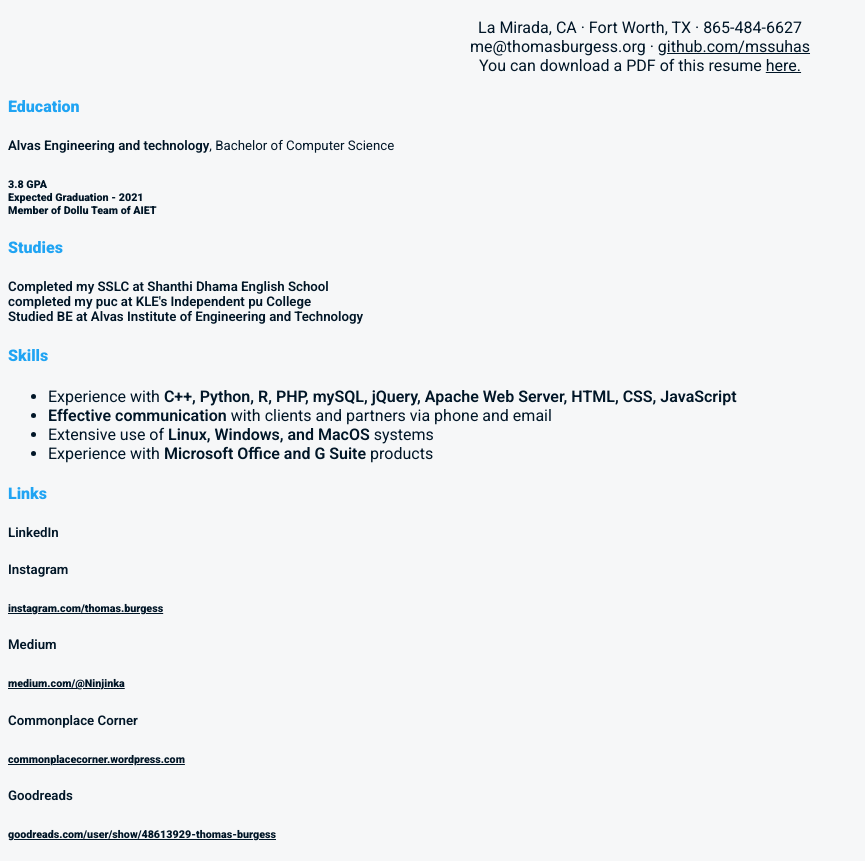
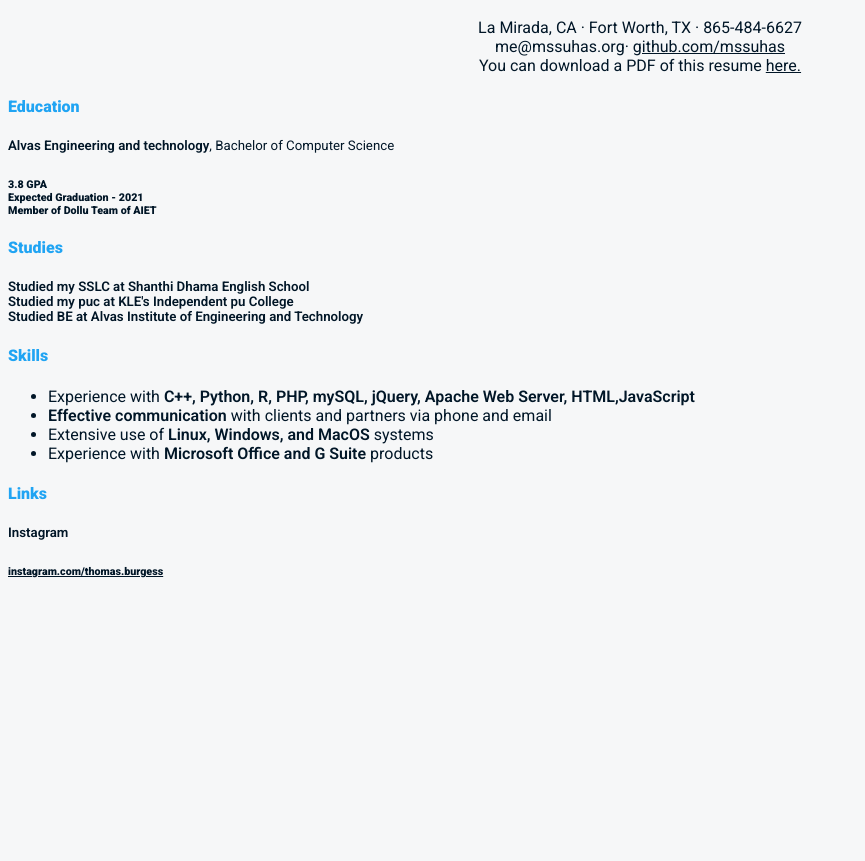
Before and after one commit to mssuhas/mssuhas.github.io, a plain HTML site: page index.html in a window 1280 px wide. Shown: the part 78-939 px from the top of the page, without its empty margins (0-865 px from the left). After the commit the page ends 800 px from the top, so only its background shows below. Drawn offline with Linux system fonts and the light colour scheme.

Commit message:
Update index.html

```diff
--- a/index.html
+++ b/index.html
@@ -59,7 +59,7 @@ h6 {
 	<div class="container-fluid">
 		<!-- Title Section -->
 		<h1 class="title"><span class="boldedBlue">Suhas M S</span></h1>
-		<p class="subtitle">La Mirada, CA &middot; Fort Worth, TX &middot; 865-484-6627<br/>me@thomasburgess.org &middot; <a href="https://github.com/mssuhas">github.com/mssuhas</a><br/>You can download a PDF of this resume <a href="https://docs.google.com/document/d/1C3JRXhdOdGfvjk39BWzGouq1b3yFwcoStkRfCFlT_Lw/edit?usp=sharing">here.</a></p>
+		<p class="subtitle">La Mirada, CA &middot; Fort Worth, TX &middot; 865-484-6627<br/>me@mssuhas.org&middot; <a href="https://github.com/mssuhas">github.com/mssuhas</a><br/>You can download a PDF of this resume <a href="https://docs.google.com/document/d/1C3JRXhdOdGfvjk39BWzGouq1b3yFwcoStkRfCFlT_Lw/edit?usp=sharing">here.</a></p>
 			<!-- Education Section -->
 			<h4>Education</h4>
 
@@ -71,14 +71,14 @@ h6 {
 			<!-- Work Experience Section -->
 			<h4>Studies</h4>
 
-			<h5>Completed my SSLC at Shanthi Dhama English School<br/>completed my puc at KLE's Independent pu College<br/>Studied BE at Alvas Institute of Engineering and Technology</h5>
+			<h5>Studied my SSLC at Shanthi Dhama English School<br/>Studied my puc at KLE's Independent pu College<br/>Studied BE at Alvas Institute of Engineering and Technology</h5>
 
 
 
 			<!-- Skills Section -->
 			<h4>Skills</h4>
 			<ul>
-				<li>Experience with <span class="boldIt">C++, Python, R, PHP, mySQL, jQuery, Apache Web Server, HTML, CSS, JavaScript</span></li>
+				<li>Experience with <span class="boldIt">C++, Python, R, PHP, mySQL, jQuery, Apache Web Server, HTML,JavaScript</span></li>
 				<li><span class="boldIt">Effective communication</span> with clients and partners via phone and email</li>
 				<li>Extensive use of <span class="boldIt">Linux, Windows, and MacOS</span> systems</li>
 				<li>Experience with <span class="boldIt">Microsoft Office and G Suite</span> products</li>
@@ -87,35 +87,14 @@ h6 {
 			<h4>Links</h4>
 		<!--First responsive row -->
 		<div class="row">
-			<div class="col-4">
-			<h5>LinkedIn</h5>
 
-			</div>
+
+
 			<div class="col-4">
 			<h5>Instagram</h5>
-			<h6><a href="https://www.instagram.com/thomas.burgess/" target="_blank">instagram.com/thomas.burgess</a></h6>
+			<h6><a href="https://www.instagram.com//" target="_blank">instagram.com/thomas.burgess</a></h6>
 			</div>
-			<div class="col-4">
-			<h5>Medium</h5>
-			<h6><a href="https://medium.com/@Ninjinka" target="_blank">medium.com/@Ninjinka</a></h6>
-			</div>
-		</div>
-		<!--Second responsive row-->
-		<div class="row">
-			<!--
-			<div class="col-4">
-			<h5>Quora</h5>
-			<h6><a href="https://www.quora.com/profile/Thomas-Burgess-1" target="_blank">quora.com/profile/Thomas-Burgess-1</a></h6>
-			</div>
-			-->
-			<div class="col-4">
-			<h5>Commonplace Corner</h5>
-			<h6><a href="https://commonplacecorner.wordpress.com/" target="_blank">commonplacecorner.wordpress.com</a></h6>
-			</div>
-			<div class="col-4">
-			<h5>Goodreads</h5>
-			<h6><a href="https://www.goodreads.com/user/show/48613929-thomas-burgess" target="_blank">goodreads.com/user/show/48613929-thomas-burgess</a></h6>
-			</div>
+
 		</div>
 	</div>
 
```
